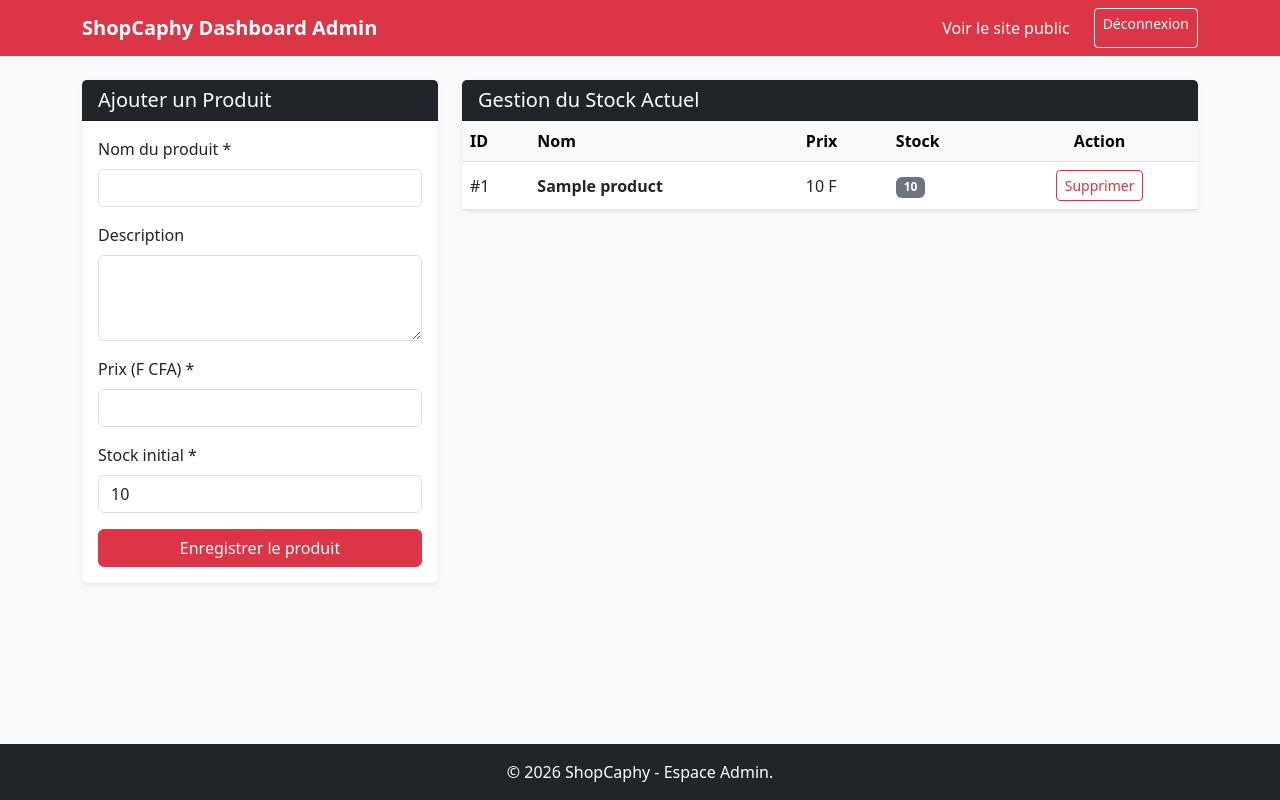
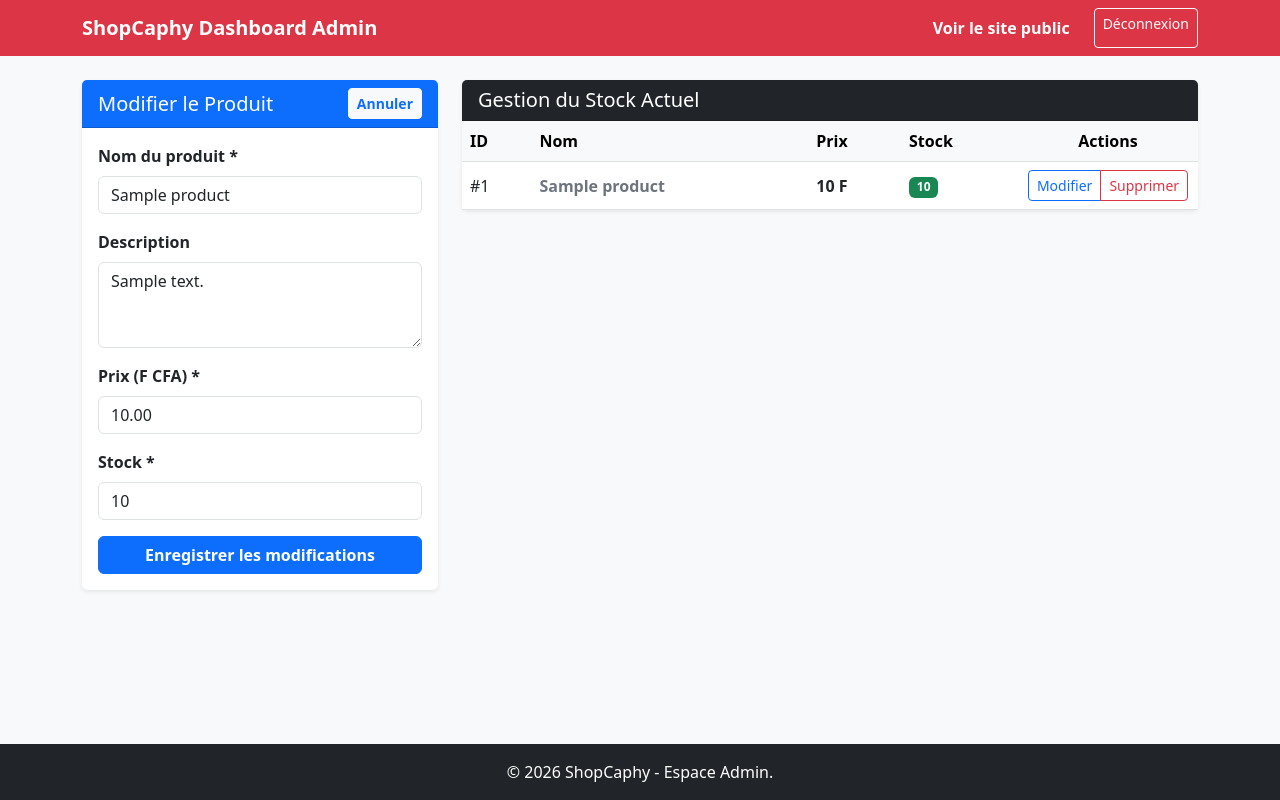
Before and after one commit to KOKOROKO933/shopesa, a PHP site: page /index.php?page=admin_dashboard&action=modifier&id=1 in a window 1280 px wide. Run offline with PHP 8.4, Linux system fonts and the light colour scheme; the visitor is signed in with stand-in values (Sample User, id 1); tables that the repository leaves empty hold one stand-in row (values such as "Sample post").

Commit message:
feat: finalisation du CRUD produit et design du dashboard admin

```diff
--- a/controllers/AdminController.php
+++ b/controllers/AdminController.php
@@ -7,7 +7,6 @@ class AdminController {
     private $productModel;
 
     public function __construct($database) {
-        // SÉCURITÉ : Vérifier si l'utilisateur est connecté et s'il est ADMIN
         if (!isset($_SESSION['user_role']) || $_SESSION['user_role'] !== 'admin') {
             header('Location: index.php?page=home');
             exit();
@@ -15,15 +14,18 @@ class AdminController {
         $this->productModel = new Product($database);
     }
 
-    /**
-     * Afficher le tableau de bord avec la liste des produits et le formulaire d'ajout
-     */
     public function dashboard() {
         $erreur = null;
         $succes = null;
+        $productToEdit = null;
 
-        // Traitement de l'ajout de produit si le formulaire est soumis
-        if ($_SERVER['REQUEST_METHOD'] === 'POST' && isset($_POST['action']) && $_POST['action'] === 'ajouter') {
+        // Détecter si on demande la modification (GET)
+        if (isset($_GET['action']) && $_GET['action'] === 'modifier' && isset($_GET['id'])) {
+            $productToEdit = $this->productModel->getProductById(intval($_GET['id']));
+        }
+
+        // Traitement des formulaires (POST)
+        if ($_SERVER['REQUEST_METHOD'] === 'POST' && isset($_POST['action'])) {
             $nom = trim($_POST['nom']);
             $description = trim($_POST['description']);
             $prix = floatval($_POST['prix']);
@@ -32,27 +34,37 @@ class AdminController {
             if (empty($nom) || $prix <= 0 || $stock < 0) {
                 $erreur = "Veuillez remplir correctement les champs obligatoires.";
             } else {
-                // Gestion simplifiée de l'image (par défaut si vide)
-                $image = "default.jpg";
-
-                if ($this->productModel->addProduct($nom, $description, $prix, $stock, $image, null)) {
-                    $succes = "Produit ajouté avec succès au catalogue !";
-                } else {
-                    $erreur = "Une erreur est survenue lors de l'ajout.";
+                // Si c'est une MODIFICATION
+                if ($_POST['action'] === 'modifier' && isset($_POST['id'])) {
+                    $id = intval($_POST['id']);
+                    if ($this->productModel->updateProduct($id, $nom, $description, $prix, $stock)) {
+                        $succes = "Produit mis à jour avec succès !";
+                        header("Refresh: 2; url=index.php?page=admin_dashboard");
+                    } else {
+                        $erreur = "Une erreur est survenue lors de la modification.";
+                    }
+                }
+                // Si c'est un AJOUT
+                elseif ($_POST['action'] === 'ajouter') {
+                    $image = "default.jpg";
+                    if ($this->productModel->addProduct($nom, $description, $prix, $stock, $image)) {
+                        $succes = "Produit ajouté avec succès !";
+                    } else {
+                        $erreur = "Une erreur est survenue lors de l'ajout.";
+                    }
                 }
             }
         }
 
-        // Traitement de la suppression
-        if ($_SERVER['REQUEST_METHOD'] === 'GET' && isset($_GET['action']) && $_GET['action'] === 'supprimer') {
+        // Traitement de la suppression (GET)
+        if (isset($_GET['action']) && $_GET['action'] === 'supprimer' && isset($_GET['id'])) {
             $id = intval($_GET['id']);
-            if ($this->productModel->deleteProduct($id)) {
-                header('Location: index.php?page=admin_dashboard');
-                exit();
-            }
+            $this->productModel->deleteProduct($id);
+            header('Location: index.php?page=admin_dashboard');
+            exit();
         }
 
-        // Récupérer tous les produits pour les lister dans le tableau de bord
+        // Récupérer tous les produits pour le tableau
         $products = $this->productModel->getAllProducts();
         require_once 'views/admin_dashboard.php';
     }
--- a/views/admin_dashboard.php
+++ b/views/admin_dashboard.php
@@ -12,7 +12,7 @@
         <div class="container">
             <a class="navbar-brand fw-bold" href="index.php?page=home">ShopCaphy Dashboard Admin</a>
             <div class="navbar-nav ms-auto">
-                <a class="nav-link text-white" href="index.php?page=catalogue">Voir le site public</a>
+                <a class="nav-link text-white fw-bold" href="index.php?page=catalogue">Voir le site public</a>
                 <a class="btn btn-sm btn-outline-light ms-3" href="index.php?page=deconnexion">Déconnexion</a>
             </div>
         </div>
@@ -20,34 +20,45 @@
 
     <div class="container flex-grow-1">
         <div class="row">
+
             <div class="col-lg-4 mb-4">
                 <div class="card shadow-sm border-0">
-                    <div class="card-header bg-dark text-white">
-                        <h5 class="mb-0">Ajouter un Produit</h5>
+                    <div class="card-header <?= $productToEdit ? 'bg-primary' : 'bg-dark' ?> text-white d-flex justify-content-between align-items-center">
+                        <h5 class="mb-0"><?= $productToEdit ? 'Modifier le Produit' : 'Ajouter un Produit' ?></h5>
+                        <?php if ($productToEdit): ?>
+                            <a href="index.php?page=admin_dashboard" class="btn btn-sm btn-light text-primary fw-bold">Annuler</a>
+                        <?php endif; ?>
                     </div>
                     <div class="card-body">
-                        <?php if ($erreur): ?><div class="alert alert-danger"><?= $erreur ?></div><?php endif; ?>
-                        <?php if ($succes): ?><div class="alert alert-success"><?= $succes ?></div><?php endif; ?>
+                        <?php if ($erreur): ?><div class="alert alert-danger py-2"><?= $erreur ?></div><?php endif; ?>
+                        <?php if ($succes): ?><div class="alert alert-success py-2"><?= $succes ?></div><?php endif; ?>
 
                         <form action="index.php?page=admin_dashboard" method="POST">
-                            <input type="hidden" name="action" value="ajouter">
+                            <input type="hidden" name="action" value="<?= $productToEdit ? 'modifier' : 'ajouter' ?>">
+                            <?php if ($productToEdit): ?>
+                                <input type="hidden" name="id" value="<?= $productToEdit['id'] ?>">
+                            <?php endif; ?>
+
                             <div class="mb-3">
-                                <label class="form-label">Nom du produit *</label>
-                                <input type="text" name="nom" class="form-control" required>
+                                <label class="form-label fw-bold">Nom du produit *</label>
+                                <input type="text" name="nom" class="form-control" required value="<?= $productToEdit ? htmlspecialchars($productToEdit['nom']) : '' ?>">
                             </div>
                             <div class="mb-3">
-                                <label class="form-label">Description</label>
-                                <textarea name="description" class="form-control" rows="3"></textarea>
+                                <label class="form-label fw-bold">Description</label>
+                                <textarea name="description" class="form-control" rows="3"><?= $productToEdit ? htmlspecialchars($productToEdit['description']) : '' ?></textarea>
                             </div>
                             <div class="mb-3">
-                                <label class="form-label">Prix (F CFA) *</label>
-                                <input type="number" step="0.01" name="prix" class="form-control" required>
+                                <label class="form-label fw-bold">Prix (F CFA) *</label>
+                                <input type="number" step="0.01" name="prix" class="form-control" required value="<?= $productToEdit ? $productToEdit['prix'] : '' ?>">
                             </div>
                             <div class="mb-3">
-                                <label class="form-label">Stock initial *</label>
-                                <input type="number" name="stock" class="form-control" required value="10">
+                                <label class="form-label fw-bold">Stock *</label>
+                                <input type="number" name="stock" class="form-control" required value="<?= $productToEdit ? $productToEdit['stock'] : '10' ?>">
                             </div>
-                            <button type="submit" class="btn btn-danger w-100">Enregistrer le produit</button>
+
+                            <button type="submit" class="btn <?= $productToEdit ? 'btn-primary' : 'btn-danger' ?> w-100 fw-bold">
+                                <?= $productToEdit ? 'Enregistrer les modifications' : 'Enregistrer le produit' ?>
+                            </button>
                         </form>
                     </div>
                 </div>
@@ -67,7 +78,7 @@
                                         <th>Nom</th>
                                         <th>Prix</th>
                                         <th>Stock</th>
-                                        <th class="text-center">Action</th>
+                                        <th class="text-center" style="width: 180px;">Actions</th>
                                     </tr>
                                 </thead>
                                 <tbody>
@@ -77,13 +88,25 @@
                                         <?php foreach($products as $product): ?>
                                             <tr>
                                                 <td>#<?= $product['id'] ?></td>
-                                                <td class="fw-bold"><?= htmlspecialchars($product['nom']) ?></td>
-                                                <td><?= number_format($product['prix'], 0, ',', ' ') ?> F</td>
-                                                <td><span class="badge bg-<?= $product['stock'] > 0 ? 'secondary' : 'danger' ?>"><?= $product['stock'] ?></span></td>
+                                                <td class="fw-bold text-secondary"><?= htmlspecialchars($product['nom']) ?></td>
+                                                <td class="fw-bold"><?= number_format($product['prix'], 0, ',', ' ') ?> F</td>
+                                                <td>
+                                                    <span class="badge bg-<?= $product['stock'] > 0 ? 'success' : 'danger' ?>">
+                                                        <?= $product['stock'] ?>
+                                                    </span>
+                                                </td>
                                                 <td class="text-center">
-                                                    <a href="index.php?page=admin_dashboard&action=supprimer&id=<?= $product['id'] ?>"
-                                                       class="btn btn-sm btn-outline-danger"
-                                                       onclick="return confirm('Supprimer ce produit ?')">Supprimer</a>
+                                                    <div class="btn-group" role="group">
+                                                        <a href="index.php?page=admin_dashboard&action=modifier&id=<?= $product['id'] ?>"
+                                                           class="btn btn-sm btn-outline-primary">
+                                                            Modifier
+                                                        </a>
+                                                        <a href="index.php?page=admin_dashboard&action=supprimer&id=<?= $product['id'] ?>"
+                                                           class="btn btn-sm btn-outline-danger"
+                                                           onclick="return confirm('Supprimer définitivement ce produit ?')">
+                                                            Supprimer
+                                                        </a>
+                                                    </div>
                                                 </td>
                                             </tr>
                                         <?php endforeach; ?>
@@ -94,6 +117,7 @@
                     </div>
                 </div>
             </div>
+
         </div>
     </div>
 
```
Also changed, not shown: models/Product.php (+24 -23 lines), views/Ordinateur.jpg (added), views/téléphone.jpg (added).
